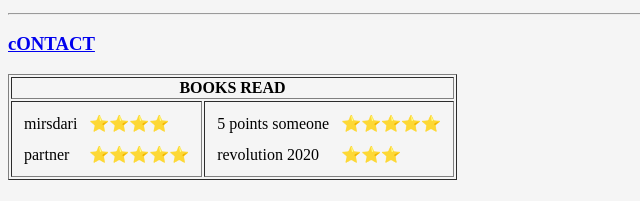
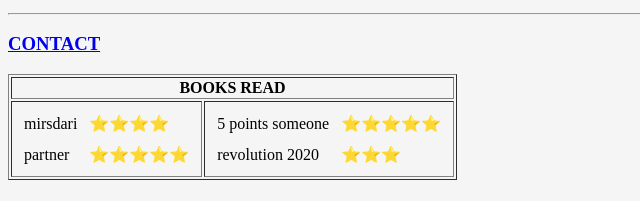
Before and after one commit to adarshal/cv, a plain HTML site: page index.html in a window 1280 px wide. Shown: the part 366-567 px from the top of the page, 0-640 px from the left. Drawn offline with Linux system fonts and the light colour scheme.

Commit message:
Add files via upload

```diff
--- a/index.html
+++ b/index.html
@@ -34,7 +34,7 @@
     <li> <a href="https://youtube.com/"> fooball </li> </a>
   </ul>
   <hr>
-  <h3> <a href="contact.html">cONTACT</a> </h3>
+  <h3> <a href="contact.html">CONTACT</a> </h3>
   <table border="1">
     <th colspan="4">BOOKS READ</th>
     <tr>
```
Also changed, not shown: contact.html (+1 -0 lines).
